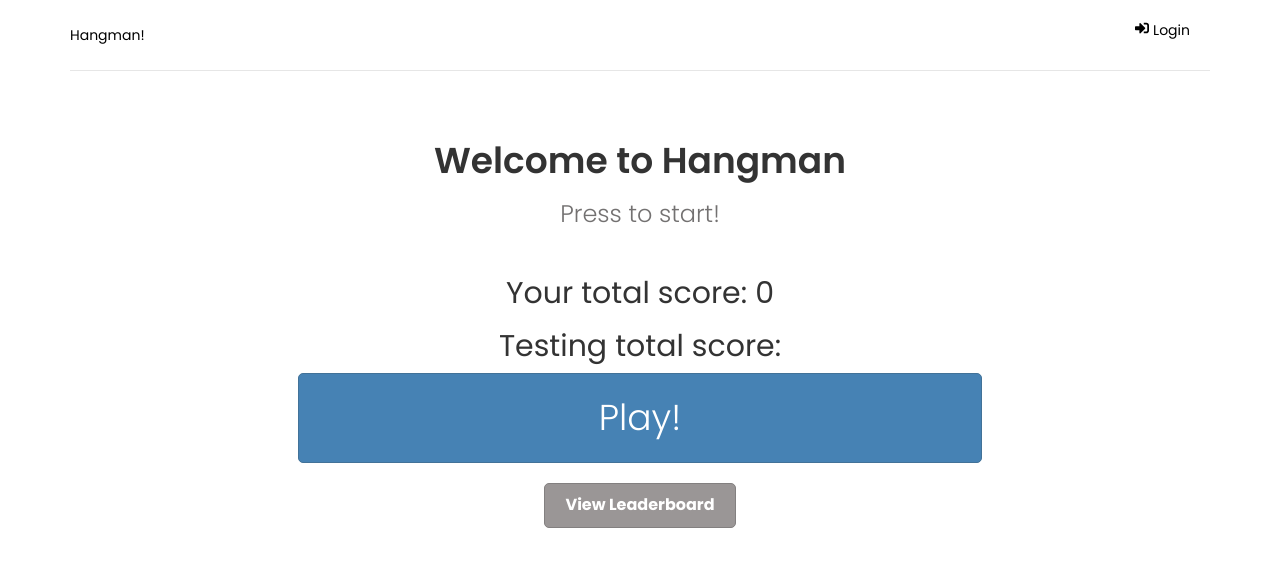
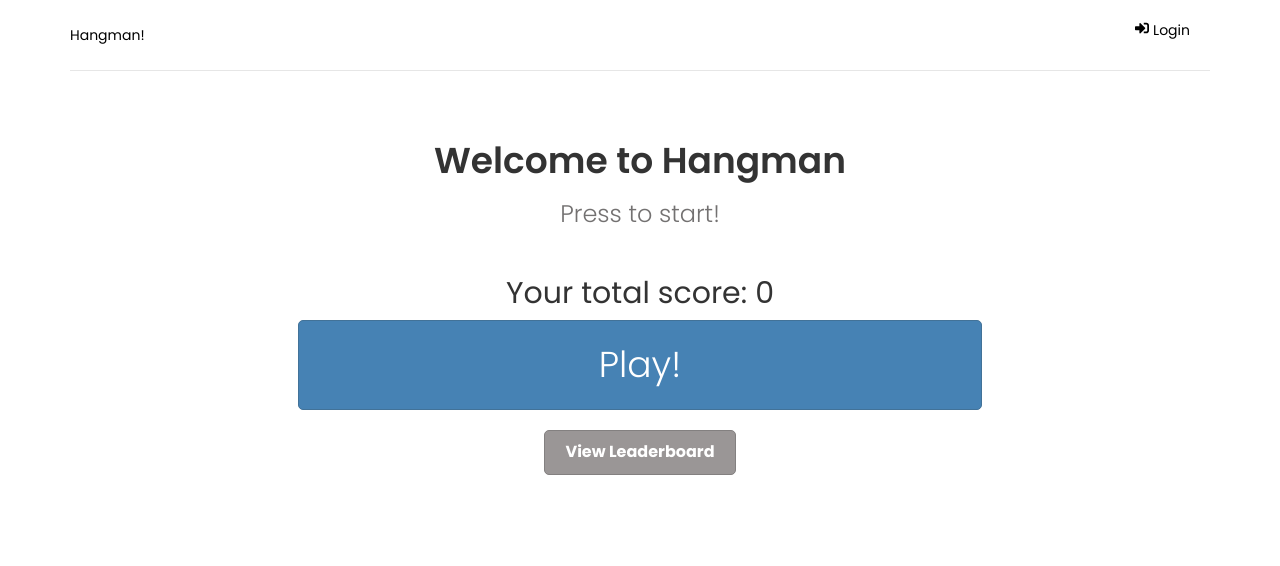
Before and after one commit to zhoum84/hangman-frontend, a React (Create React App) app: page /home in a window 1280 px wide. Shown: the top 566 px of the page. Built offline with nearby package versions, Linux system fonts and the light colour scheme; no server answers.

Commit message:
clean up

```diff
--- a/src/components/Game.jsx
+++ b/src/components/Game.jsx
@@ -25,7 +25,6 @@ const Game = () => {
   const dispatch = useDispatch()
   // const [guessedLetters, setGuessedLetters] = useState([JSON.parse(localStorage.getItem('guessedLetters'))]);
   const [guessedLetters, setGuessedLetters] = useState(new Set([]));
-  console.log("initial guessed letters:", guessedLetters);
 
   const getWord = useCallback(() => {
     dispatch(randomComputer())
@@ -76,7 +75,6 @@ const Game = () => {
   const handleGuess = letter => {
     const newSet = new Set([...guessedLetters, letter]);
     setGuessedLetters(newSet);
-    console.log("guessed letters should change:", guessedLetters);
     if (selectedWord.includes(letter)) {
       if (!correctInputs.includes(letter)) {
         setCorrectInputs(currentInputs => [...currentInputs, letter]);
--- a/src/pages/Home.jsx
+++ b/src/pages/Home.jsx
@@ -6,10 +6,6 @@ import { useSelector } from "react-redux";
 const Home = () => {
 
   const [score, useScore] = useState(0);
-  const testingScore = useSelector(state => {
-    console.log(state.counter);
-    return state.hangman.score
-  });
   const navigate = useNavigate();
 
   // this should generate a random game
@@ -30,7 +26,6 @@ const Home = () => {
       </section>
 
       <h2>Your total score: {score}</h2>
-      <h2>Testing total score: {testingScore}</h2>
       <button className="btn btn-blue-block" onClick={handleClick}>Play!</button>
 
       <button className="btn btn-center" onClick={openLeaderboard}>View Leaderboard</button>
```
Also changed, not shown: 1 other file (tests, documents, lock files or other folders).
